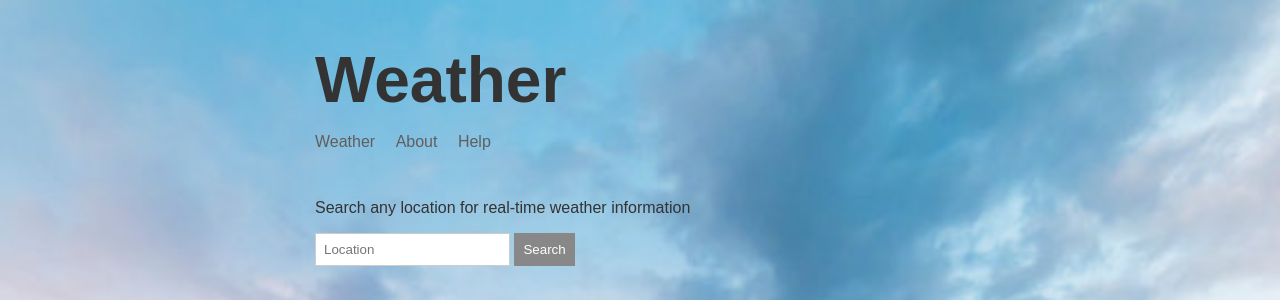
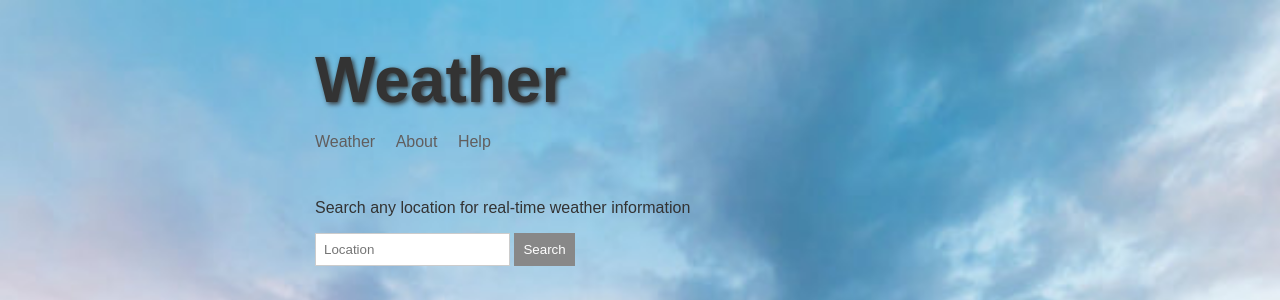
Before and after one commit to annivas/node-weather-app, a Node server app: page / in a window 1280 px wide. Shown: the top 300 px of the page. Run offline with Node 20, Linux system fonts and the light colour scheme; some libraries are stand-ins or nearby versions.

Commit message:
styling update

```diff
--- a/public/css/styles.css
+++ b/public/css/styles.css
@@ -36,6 +36,10 @@ h1 {
     margin-bottom: 16px;
 }
 
+header h1 {
+    text-shadow: 2px 2px 5px;
+}
+
 header a {
     color: #615e5e;
     margin-right: 16px;
```
